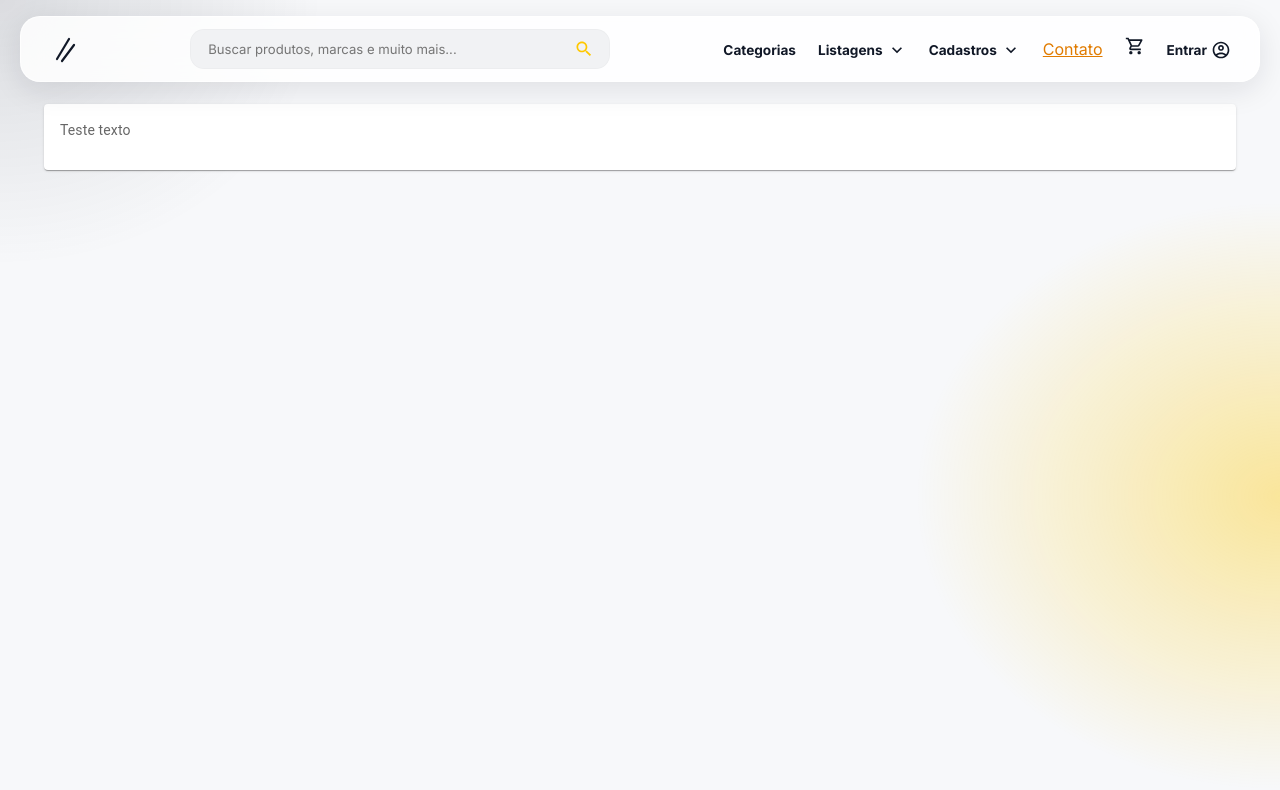
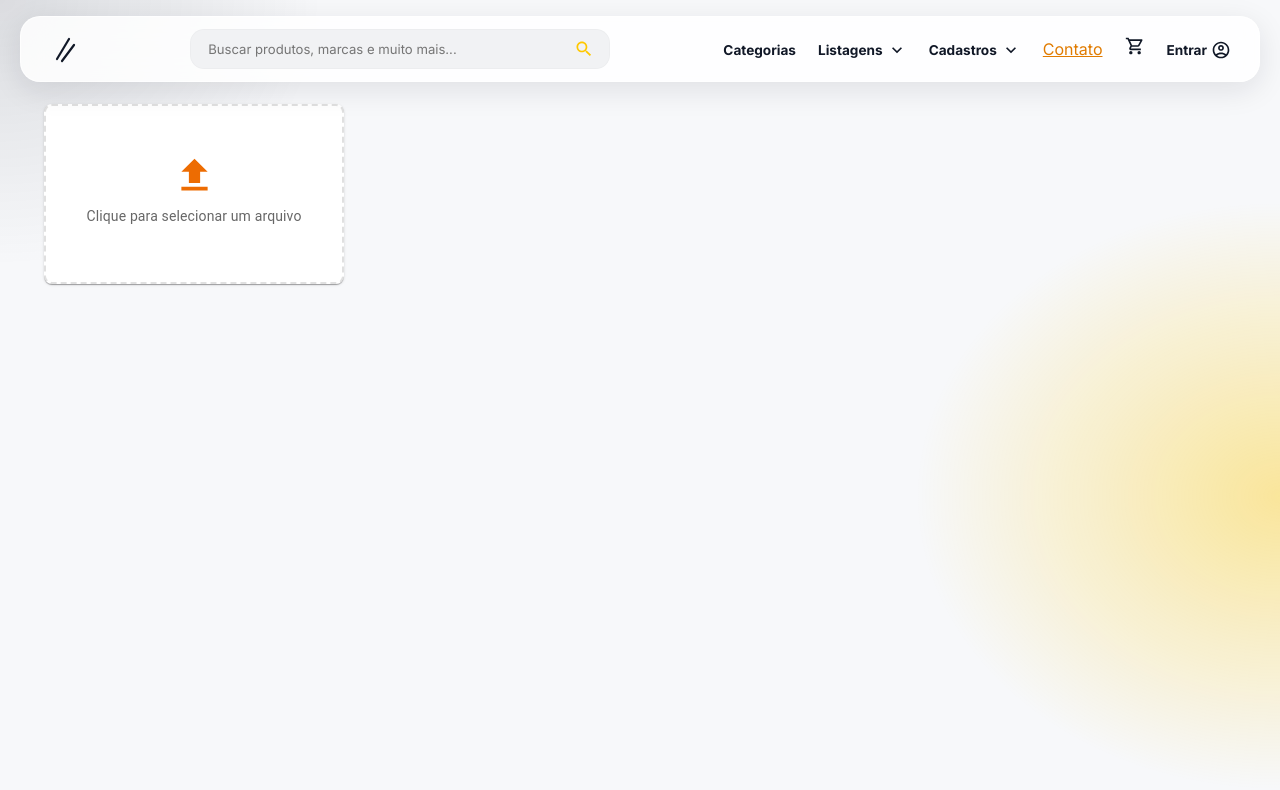
Before and after one commit to Fsp30/ecommerce-lp2, a React (Create React App) app: page / in a window 1280 px wide. Shown: the top 790 px of the page. Built offline with nearby package versions, Linux system fonts and the light colour scheme.

Commit message:
feat: create Drop card

```diff
--- a/src/components/drop-card.js
+++ b/src/components/drop-card.js
@@ -1,29 +1,91 @@
-import React from 'react'
+
+import React, { useRef } from 'react';
 import UploadIcon from '@mui/icons-material/Upload';
 import Card from '@mui/material/Card';
 import CardContent from '@mui/material/CardContent';
 import Typography from '@mui/material/Typography';
-import { Box } from '@mui/material';
 
-const bull = (
-    <Box
-        component="span"
-        sx={{display: 'inline-block', mx: '4px', transform: 'scale(0.8)'}}
-    >
-         •
-  </Box>
-)
+function Drop({ size = '' }) {
 
-function Drop(){
-    return(
-        <Card>
-            <CardContent>
-                <Typography gutterBottom sx={{color: 'text.secondary', fontSize: 14}}>
-                    Teste texto
-                </Typography>
-            </CardContent>
-        </Card>
-    )
+    const fileInputRef = useRef(null);
+
+    const sizes = {
+        xl: { width: '100%', minHeight: 250, iconSize: 60, fontSize: 18 },
+        sm: { width: 180, minHeight: 120, iconSize: 30, fontSize: 12 },
+        '': { width: 300, minHeight: 180, iconSize: 45, fontSize: 14 }
+    };
+
+    const currentSize = sizes[size] || sizes[''];
+
+    const handleClick = () => {
+        fileInputRef.current.click();
+    };
+
+    const handleFileChange = (event) => {
+        const file = event.target.files[0];
+
+        if (file) {
+            console.log('Arquivo selecionado:', file);
+            console.log('Nome:', file.name);
+            console.log('Tamanho:', file.size);
+            console.log('Tipo:', file.type);
+        }
+    };
+
+    return (
+        <>
+            <input
+                type="file"
+                ref={fileInputRef}
+                hidden
+                onChange={handleFileChange}
+            />
+
+            <Card
+                onClick={handleClick}
+                sx={{
+                    width: currentSize.width,
+                    minHeight: currentSize.minHeight,
+                    display: 'flex',
+                    alignItems: 'center',
+                    justifyContent: 'center',
+                    border: '2px dashed',
+                    borderColor: 'divider',
+                    borderRadius: 2,
+                    cursor: 'pointer',
+                    transition: '0.2s',
+                    '&:hover': {
+                        borderColor: 'warning.main',
+                        backgroundColor: 'action.hover'
+                    }
+                }}
+            >
+                <CardContent
+                    sx={{
+                        display: 'flex',
+                        flexDirection: 'column',
+                        alignItems: 'center',
+                        justifyContent: 'center',
+                        gap: 1
+                    }}
+                >
+                    <UploadIcon
+                        color="warning"
+                        sx={{ fontSize: currentSize.iconSize }}
+                    />
+
+                    <Typography
+                        sx={{
+                            color: 'text.secondary',
+                            fontSize: currentSize.fontSize
+                        }}
+                    >
+                        Clique para selecionar um arquivo
+                    </Typography>
+                </CardContent>
+            </Card>
+        </>
+    );
 }
 
-export default Drop
+export default Drop;
```
